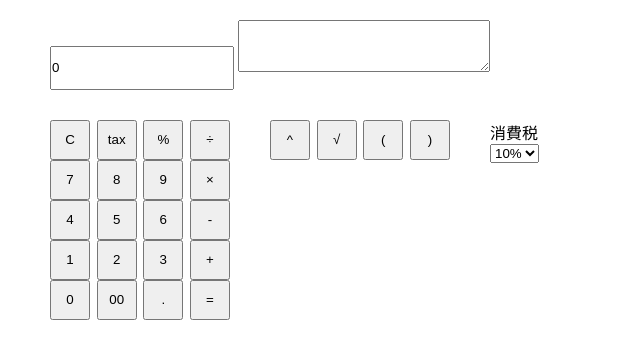
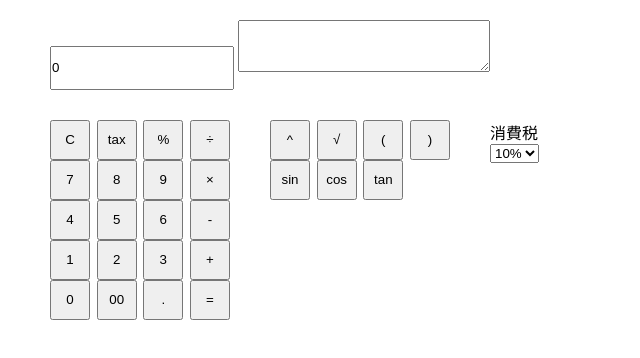
Before and after one commit to haplus-stu/calculator, a plain HTML site: page index.html in a window 1280 px wide. Shown: the whole page, without its empty margins (0-640 px from the left). Drawn offline with Linux system fonts and the light colour scheme.

Commit message:
sin cos tanの実装

```diff
--- a/index.html
+++ b/index.html
@@ -43,6 +43,9 @@
     <input type="button" value="√" class="operator" onclick="input(this)">
     <input type="button" value="(" class="operator" onclick="input(this)">
     <input type="button" value=")" class="operator" onclick="input(this)">
+    <input type="button" value="sin" class="operator" onclick="input(this)">
+    <input type="button" value="cos" class="operator" onclick="input(this)">
+    <input type="button" value="tan" class="operator" onclick="input(this)">
   </div>
   <p>消費税</p>
   <div class="tax">
--- a/index.js
+++ b/index.js
@@ -65,6 +65,21 @@ function input(num) {
       replace_str('√', ' ');
       result.value = Math.sqrt(parseInt(result.value));
       break;
+
+    case 'sin':
+    replace_str('sin', ' ');
+    result.value = Math.sin(parseInt(result.value)*(Math.PI/180));
+    break;
+
+    case 'cos':
+    replace_str('cos', ' ');
+    result.value = Math.cos(parseInt(result.value)*(Math.PI/180));
+    break;
+
+    case 'tan':
+    replace_str('tan', ' ');
+    result.value = Math.tan(parseInt(result.value)*(Math.PI/180));
+    break;
   }
 
   change_base_number();
```
